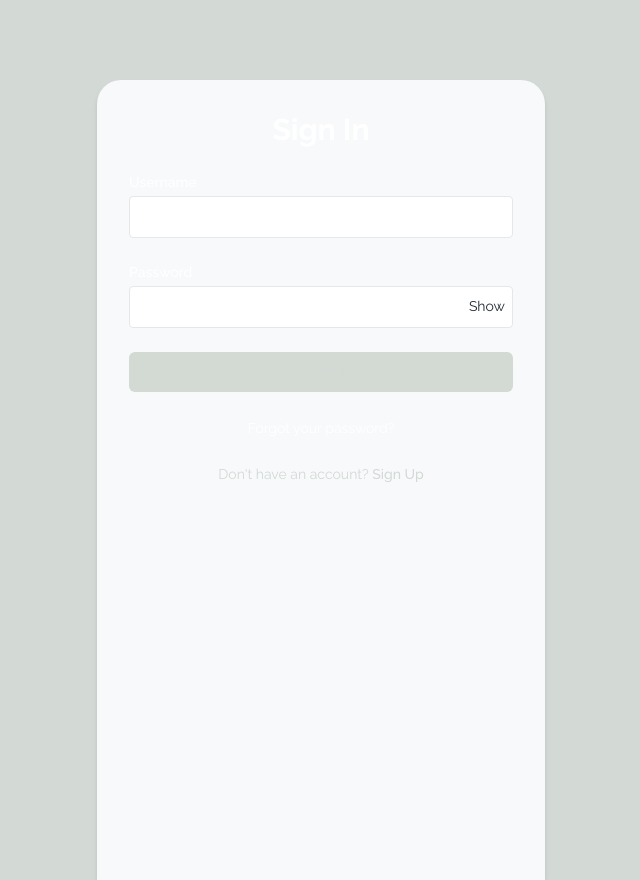
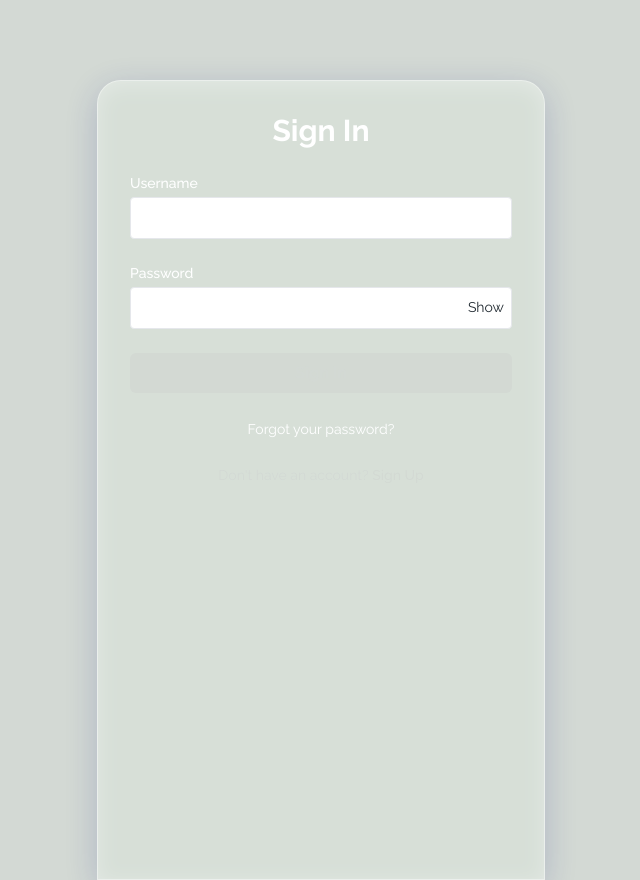
Before and after one commit to jasonpeng7/wishlist, a Next.js app in the folder wishlist_organizer/: page /signin in a window 1280 px wide. Shown: the whole page, without its empty margins (319-959 px from the left). Built offline with nearby package versions, Linux system fonts and the light colour scheme.

Commit message:
christmas stripes + glass

```diff
--- a/wishlist_organizer/src/app/globals.css
+++ b/wishlist_organizer/src/app/globals.css
@@ -11,12 +11,33 @@
 }
 
 .scrollbar-hide {
-  -ms-overflow-style: none;  /* IE and Edge */
-  scrollbar-width: none;     /* Firefox */
+  -ms-overflow-style: none; /* IE and Edge */
+  scrollbar-width: none; /* Firefox */
 }
 
 .scrollbar-hide::-webkit-scrollbar {
-  display: none;  /* Chrome, Safari and Opera */
+  display: none; /* Chrome, Safari and Opera */
+}
+
+.glass-element {
+  background: rgba(255, 255, 255, 0.15);
+  backdrop-filter: blur(2px) saturate(180%);
+  border: 1px solid rgba(255, 255, 255, 0.493);
+  box-shadow: 0 8px 32px rgba(31, 38, 135, 0.2),
+    inset 0 4px 20px rgba(255, 255, 255, 0.3);
+}
+
+.glass-element::after {
+  content: "";
+  width: 100%;
+  height: 100%;
+  background: rgba(255, 255, 255, 0.1);
+  backdrop-filter: blur(1px);
+  box-shadow: inset -10px -8px 0px -11px rgba(255, 255, 255, 1),
+    inset 0px -9px 0px -8px rgba(255, 255, 255, 1);
+  opacity: 0.6;
+  z-index: -1;
+  filter: blur(1px) drop-shadow(10px 4px 6px black) brightness(115%);
 }
 
 .glass {
@@ -26,11 +47,11 @@
   border: 1px solid rgba(255, 255, 255, 0.493);
   border-radius: 2rem;
   box-shadow: 0 8px 32px rgba(31, 38, 135, 0.2),
-              inset 0 4px 20px rgba(255, 255, 255, 0.3);
+    inset 0 4px 20px rgba(255, 255, 255, 0.3);
 }
 
 .glass::after {
-  content: '';
+  content: "";
   position: absolute;
   top: 0;
   left: 0;
@@ -40,8 +61,25 @@
   border-radius: 2rem;
   backdrop-filter: blur(1px);
   box-shadow: inset -10px -8px 0px -11px rgba(255, 255, 255, 1),
-              inset 0px -9px 0px -8px rgba(255, 255, 255, 1);
+    inset 0px -9px 0px -8px rgba(255, 255, 255, 1);
   opacity: 0.6;
   z-index: -1;
   filter: blur(1px) drop-shadow(10px 4px 6px black) brightness(115%);
 }
+
+/* Christmas Stripes Background (red/green with white separators) */
+.christmas-stripes {
+  background-image: repeating-linear-gradient(
+    45deg,
+    #0b6b3a 0px,
+    #0b6b3a 24px,
+    #ffffff 24px,
+    #ffffff 28px,
+    #c1121f 28px,
+    #c1121f 52px,
+    #ffffff 52px,
+    #ffffff 56px
+  );
+  background-attachment: fixed;
+  background-size: auto;
+}
```
